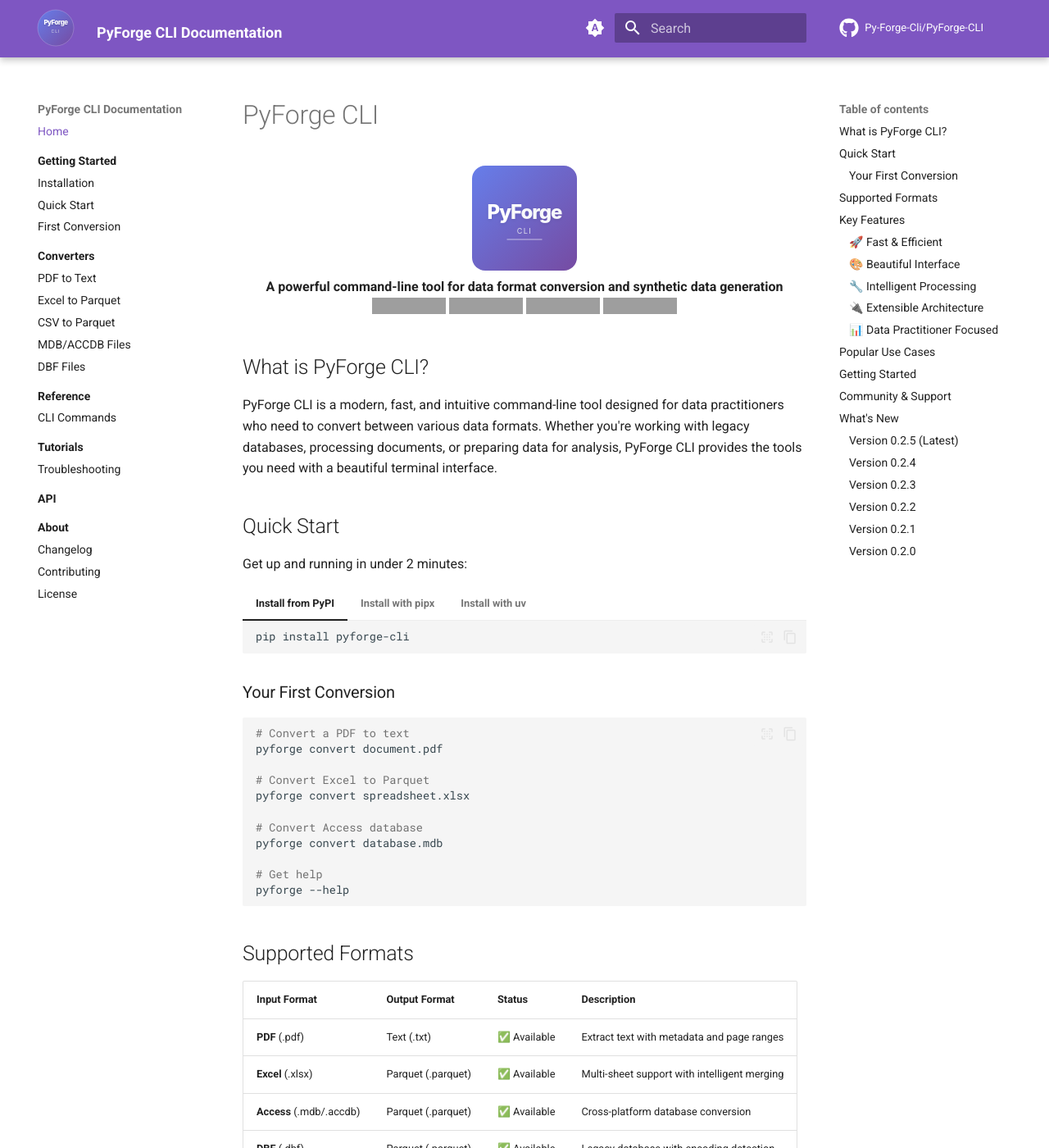
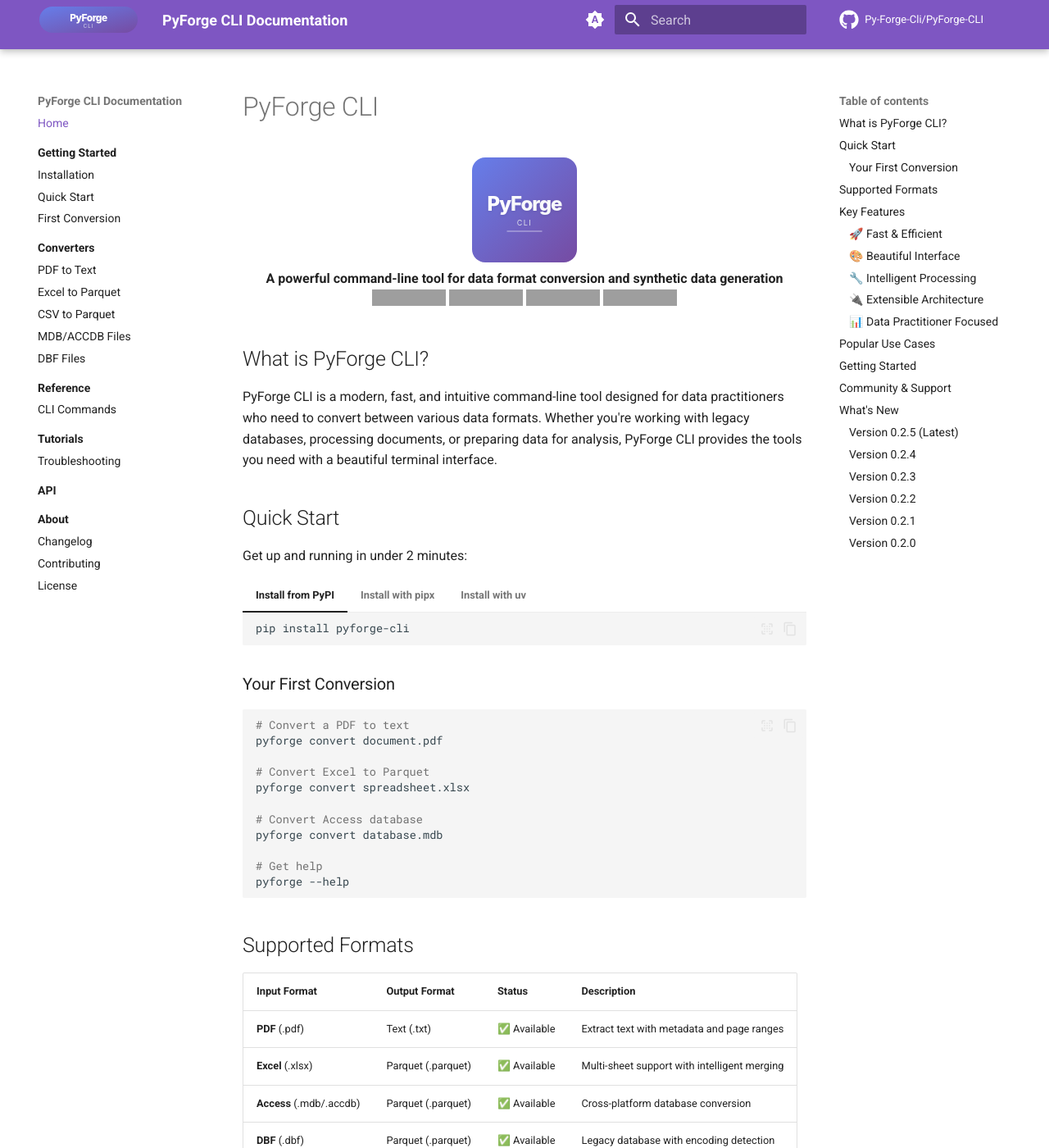
Before and after one commit to Py-Forge-Cli/PyForge-CLI, an MkDocs documentation site: the page built from docs/index.md, in a window 1280 px wide and 1400 px high. Shown: the whole window at 82% size. Built offline with MkDocs 1.6.1 and Material for MkDocs 9.7.7, drawn with Linux system fonts in a browser that asks for light colours; comment, search, counter and statistics services are not loaded; the version menu is left out; grey boxes are pictures that could not be loaded.

Commit message:
Create wide navigation logo for maximum header visibility
- Add logo_nav.svg: 120x32px wide logo optimized for navigation header
- Wide format displays "PyForge CLI" text clearly in header bar
- Increased logo width to 120px for excellent readability
- Purple gradient background ensures visibility on all themes
- Updated CSS to handle wide logo format properly
- Maintains professional appearance while maximizing visibility

The navigation logo will now be clearly visible and readable in the header.

```diff
--- a/docs/stylesheets/extra.css
+++ b/docs/stylesheets/extra.css
@@ -1,28 +1,28 @@
 /* Custom styling for PyForge CLI documentation */
 
-/* Header logo styling for better visibility */
+/* Navigation logo styling - wide format for better visibility */
 .md-header__button.md-logo {
   width: auto !important;
   height: auto !important;
-  padding: 0.3rem !important;
+  padding: 0.2rem 0.5rem !important;
   margin-right: 0.5rem !important;
 }
 
 .md-header__button.md-logo img,
 .md-header__button.md-logo svg {
-  width: 48px !important;
-  height: 48px !important;
-  max-width: 48px !important;
-  max-height: 48px !important;
+  width: 120px !important;
+  height: 32px !important;
+  max-width: 120px !important;
+  max-height: 32px !important;
 }
 
 /* Alternative selector for logo in case structure differs */
 .md-logo img,
 .md-logo svg {
-  width: 48px !important;
-  height: 48px !important;
-  max-width: 48px !important;
-  max-height: 48px !important;
+  width: 120px !important;
+  height: 32px !important;
+  max-width: 120px !important;
+  max-height: 32px !important;
 }
 
 /* Ensure logo is visible with proper contrast and no filters */
@@ -32,25 +32,20 @@
   background: none !important;
 }
 
-/* Adjust header height to accommodate larger logo */
+/* Make sure the header accommodates the logo */
 .md-header {
-  min-height: 3.5rem !important;
+  min-height: 3rem !important;
 }
 
-/* Align header title with larger logo */
+/* Adjust header title positioning */
 .md-header__title {
-  line-height: 3rem !important;
+  line-height: 2.5rem !important;
   margin-left: 0.5rem !important;
   font-weight: 600 !important;
 }
 
-/* Ensure navigation items align properly with larger header */
-.md-header__nav {
-  height: 3.5rem !important;
-}
-
-/* Make sure the header logo stands out */
+/* Add subtle hover effect */
 .md-header__button.md-logo:hover {
-  transform: scale(1.05) !important;
+  transform: scale(1.02) !important;
   transition: transform 0.2s ease !important;
 }
--- a/mkdocs.yml
+++ b/mkdocs.yml
@@ -9,7 +9,7 @@
 theme:
   name: material
   language: en
-  logo: assets/logo_header.svg
+  logo: assets/logo_nav.svg
   favicon: assets/icon_pyforge_forge.svg
   palette:
     # Palette toggle for automatic mode
```
Also changed, not shown: docs/assets/logo_nav.svg (added).
